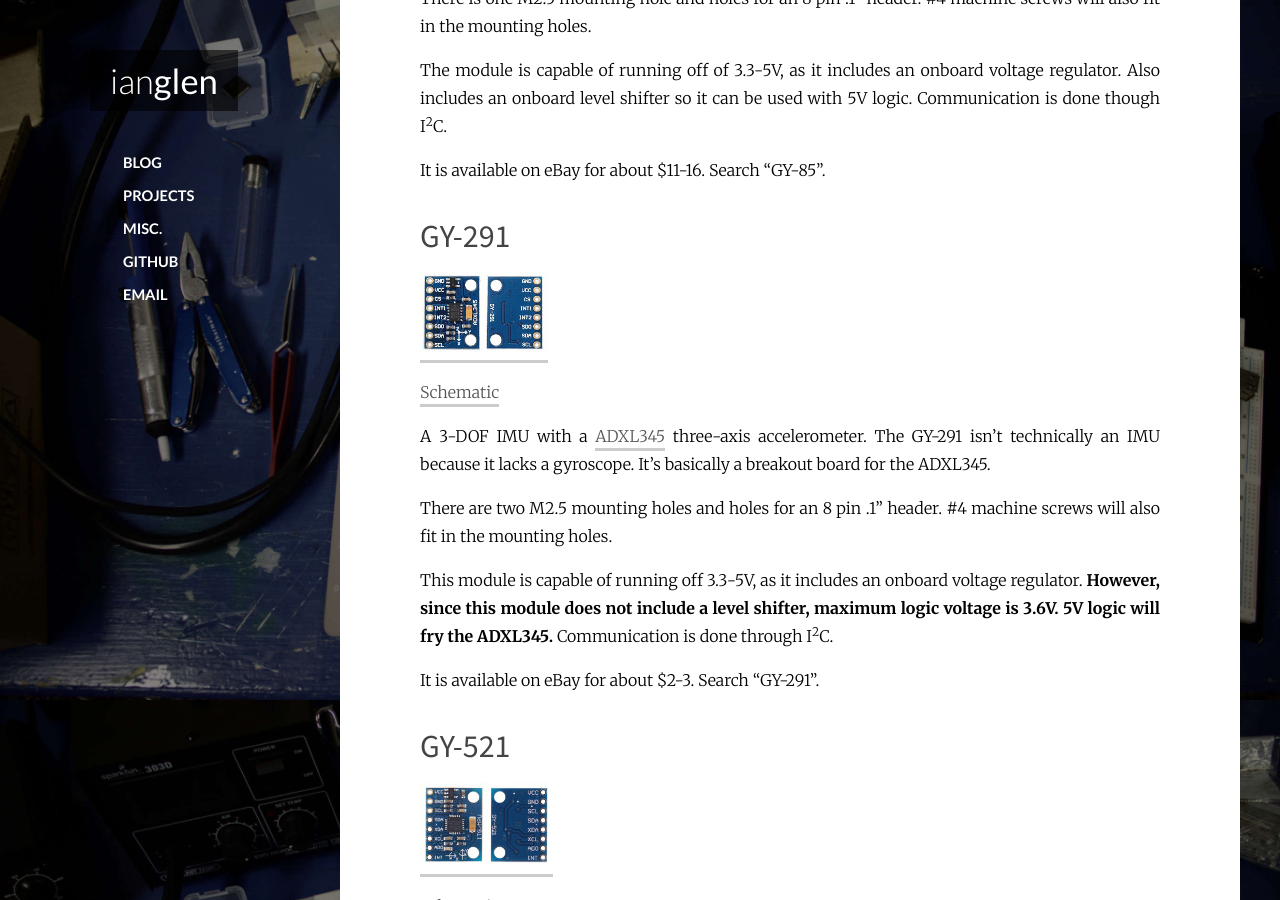
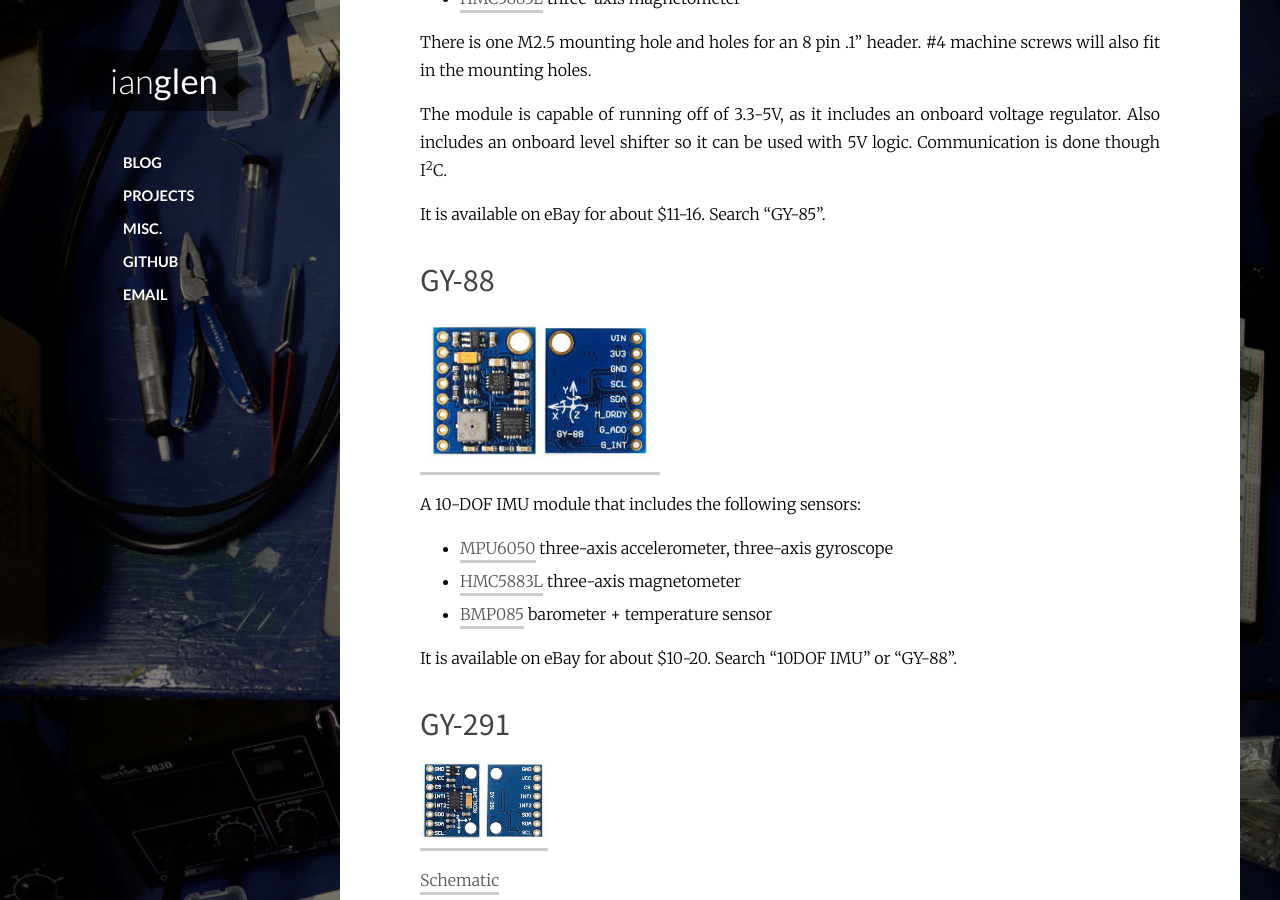
Before and after one commit to codeThatThinks/ianglen.me, a Jekyll site: the page built from misc/arduino-module-buying-guide.md, in a window 1280 px wide and 900 px high, scrolled down 2900 px. Built offline with Jekyll 4.4.1, drawn with Linux system fonts in a browser that asks for light colours.

Commit message:
Added GY-88

```diff
--- a/misc/arduino-module-buying-guide.md
+++ b/misc/arduino-module-buying-guide.md
@@ -22,6 +22,7 @@ I've collected some information on cheap modules for Arduino, Raspberry Pi, etc.
 	<tr><td><a href="#gy-80">GY-80</a></td><td>10</td><td>&#10003;</td><td>&#10003;</td><td>&#10003;</td><td>&#10003;</td><td></td><td>$10-20</td></tr>
 	<tr><td><a href="#gy-81">GY-81</a></td><td>10</td><td>&#10003;</td><td>&#10003;</td><td>&#10003;</td><td>&#10003;</td><td></td><td>$10-20</td></tr>
 	<tr><td><a href="#gy-85">GY-85</a></td><td>9</td><td>&#10003;</td><td>&#10003;</td><td>&#10003;</td><td></td><td></td><td>$11-16</td></tr>
+	<tr><td><a href="#gy-88">GY-88</a></td><td>10</td><td>&#10003;</td><td>&#10003;</td><td>&#10003;</td><td>&#10003;</td><td>&#10003;</td><td>$10-20</td></tr>
 	<tr><td><a href="#gy-291">GY-291</a></td><td>3</td><td>&#10003;</td><td></td><td></td><td></td><td></td><td>$2-3</td></tr>
 	<tr><td><a href="#gy-521">GY-521</a></td><td>6</td><td>&#10003;</td><td>&#10003;</td><td></td><td></td><td>&#10003;</td><td>$2-4</td></tr>
 </table></div>
@@ -85,6 +86,19 @@ The module is capable of running off of 3.3-5V, as it includes an onboard voltag
 
 It is available on eBay for about $11-16. Search "GY-85".
 
+<a name="gy-88"></a>
+### GY-88
+
+[![GY-88](/content/misc/cheap-ebay-electronics/GY-88-thumbnail.jpg)](/content/misc/cheap-ebay-electronics/GY-88.jpg)
+
+A 10-DOF IMU module that includes the following sensors:
+
+* [MPU6050](https://www.invensense.com/products/motion-tracking/6-axis/mpu-6050/) three-axis accelerometer, three-axis gyroscope
+* [HMC5883L](http://www51.honeywell.com/aero/common/documents/myaerospacecatalog-documents/Defense_Brochures-documents/HMC5883L_3-Axis_Digital_Compass_IC.pdf) three-axis magnetometer
+* [BMP085](https://www.sparkfun.com/datasheets/Components/General/BMP085_Flyer_Rev.0.2_March2008.pdf) barometer + temperature sensor
+
+It is available on eBay for about $10-20. Search "10DOF IMU" or "GY-88".
+
 <a name="gy-291"></a>
 ### GY-291
 
```
Also changed, not shown: content/misc/cheap-ebay-electronics/GY-88-thumbnail.jpg (added), content/misc/cheap-ebay-electronics/GY-88.jpg (added).
